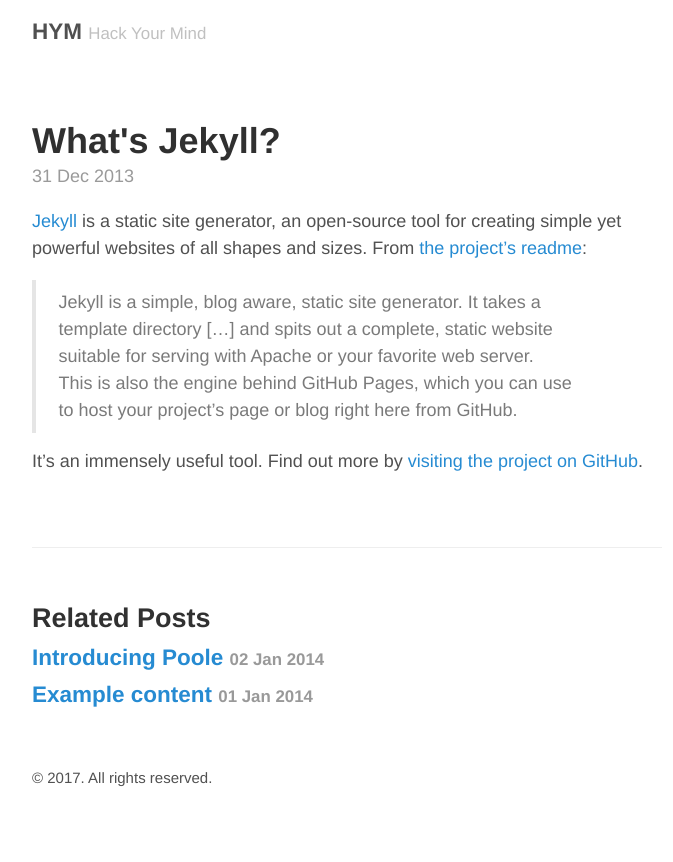
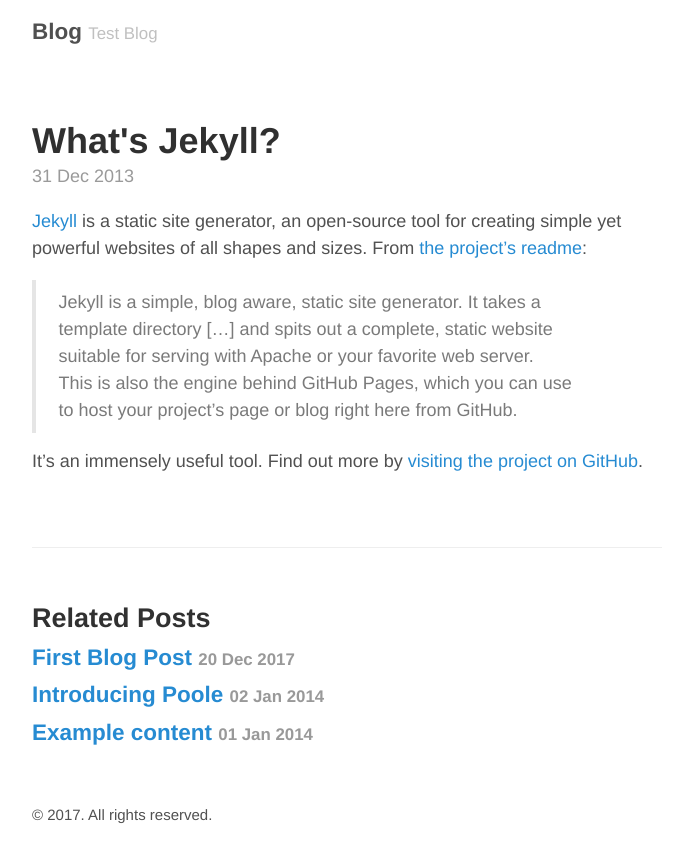
Before and after one commit to uslava77/uslava77.github.io, a Jekyll site: the page built from _posts/2013-12-31-whats-jekyll.md, in a window 1280 px wide. Shown: the top 862 px of the page, without its empty margins (293-966 px from the left). Built offline with Jekyll 4.4.1, drawn with Linux system fonts in a browser that asks for light colours.

Commit message:
Change page title and commit first test post

```diff
--- a/_config.yml
+++ b/_config.yml
@@ -4,9 +4,9 @@
 permalink:           pretty
 
 # Setup
-title:               HYM
-tagline:             Hack Your Mind
-url:                 hym
+title:               Blog
+tagline:             Test Blog
+url:                 url
 paginate:            1
 baseurl:             "https://uslava77.github.io/"
 
--- /dev/null
+++ b/_posts/2017-12-20-first.md
@@ -0,0 +1,4 @@
+---
+layout: post
+title: First Blog Post
+---
```
